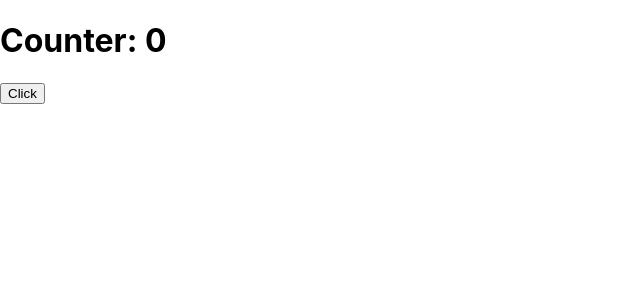
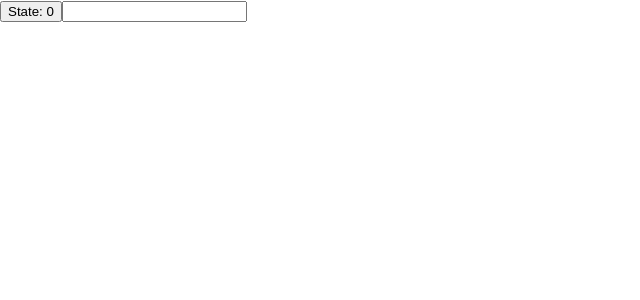
Before and after one commit to Lubov1506/remember, a React (Create React App) app: page / in a window 1280 px wide. Shown: the top 300 px of the page, without its empty margins (0-640 px from the left). Built offline with nearby package versions, Linux system fonts and the light colour scheme.

Commit message:
useEffect, practise

```diff
--- a/src/App.js
+++ b/src/App.js
@@ -6,6 +6,7 @@ import Tracker from './components/Tracker'
 import Tree from './components/Tree'
 import CONSTANTS from './constants'
 import Loader from './components/Loader'
+import CounterExample from './components/CounExample'
 const {THEMES} = CONSTANTS
 
 const App = () => {
@@ -14,7 +15,7 @@ const App = () => {
   return (
     <div>
       <ThemeContext.Provider value={ [theme, setTheme]}>
-        <Clicker />
+        <CounterExample />
       </ThemeContext.Provider>
     </div>
   )
--- /dev/null
+++ b/src/components/CounExample/index.js
@@ -0,0 +1,21 @@
+import React, { Component, useState, useEffect } from 'react'
+function Banner() {
+    const [count, setCount] = useState(0);
+    const [name, setName] = useState("");
+
+    useEffect(() => {
+        console.log("Счетчик обновлен");
+    }, [count]);
+
+    return (
+        <div>
+            <button onClick={() => setCount(count + 1)}>State: {count}</button>
+            <input
+                type="text"
+                value={name}
+                onChange={(e) => setName(e.target.value)}
+            />
+        </div>
+    );
+}
+export default Banner
```
